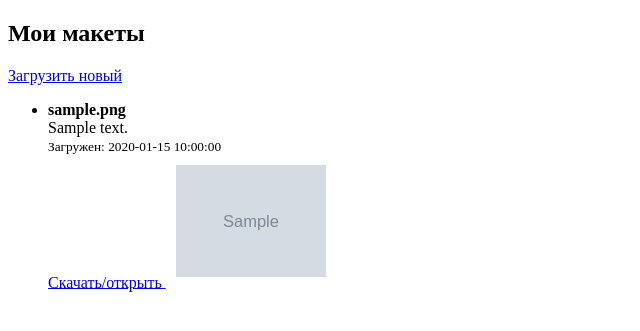
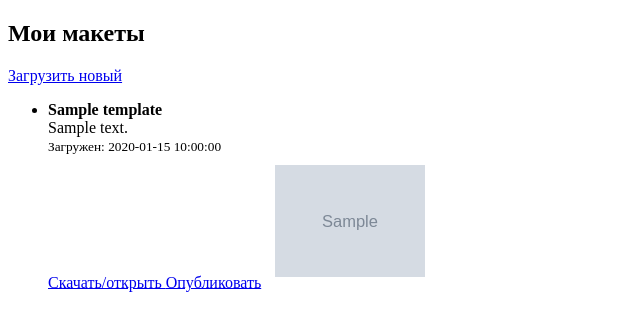
Before and after one commit to hardPrecision/ExpoShare, a Flask app: page /dashboard in a window 1280 px wide. Shown: the part 26-357 px from the top of the page, without its empty margins (0-640 px from the left). Run offline with Flask 3, Linux system fonts and the light colour scheme; a user stored in the database is signed in; tables that the repository leaves empty hold one stand-in row (values such as "Sample post"); grey boxes marked "Sample" are stand-in pictures.

Commit message:
Add publish and delete

```diff
--- a/app/forms.py
+++ b/app/forms.py
@@ -18,5 +18,6 @@ class RegistrationForm(FlaskForm):
 
 class UploadForm(FlaskForm):
     file = FileField('File', validators=[DataRequired()])
+    name = StringField('Name', validators=[DataRequired()])
     description = TextAreaField('Description')
     submit = SubmitField('Upload')
--- a/app/models.py
+++ b/app/models.py
@@ -29,6 +29,7 @@ def load_user(user_id):
 
 class Template(db.Model):
     id = db.Column(db.Integer, primary_key=True)
+    name = db.Column(db.String(128), nullable=False)
     filename = db.Column(db.String(256), nullable=False)
     description = db.Column(db.Text)
     is_public = db.Column(db.Boolean, default=False)
--- a/app/routes.py
+++ b/app/routes.py
@@ -58,6 +58,7 @@ def upload():
         f.save(file_path)
 
         template = Template(
+            name=form.name.data,
             filename=filename,
             description=form.description.data,
             user_id=current_user.id
@@ -66,3 +67,29 @@ def upload():
         db.session.commit()
         return redirect(url_for('main.dashboard'))
     return render_template('upload.html', form=form)
+
+
+@bp.route('/delete/<int:template_id>', methods=['GET'])
+@login_required
+def delete_template(template_id):
+    template = Template.query.get_or_404(template_id)
+    if template.user_id != current_user.id:
+        flash('You are not allowed to delete this template.')
+        return redirect(url_for('main.dashboard'))
+    db.session.delete(template)
+    db.session.commit()
+    flash('Template deleted successfully.')
+    return redirect(url_for('main.dashboard'))
+
+
+@bp.route('/publish/<int:template_id>', methods=['GET'])
+@login_required
+def publish_template(template_id):
+    template = Template.query.get_or_404(template_id)
+    if template.user_id != current_user.id:
+        flash('You are not allowed to publish this template.')
+        return redirect(url_for('main.dashboard'))
+    template.is_public = True
+    db.session.commit()
+    flash('Template published successfully.')
+    return redirect(url_for('main.dashboard'))
--- a/app/templates/dashboard.html
+++ b/app/templates/dashboard.html
@@ -6,14 +6,15 @@
 <ul>
     {% for template in templates %}
         <li>
-            <strong>{{ template.filename }}</strong><br>
+            <strong>{{ template.name }}</strong><br>
             {{ template.description|default("Без описания") }}<br>
             <small>Загружен: {{ template.upload_date }}</small><br>
             <a href="{{ url_for('static', filename='uploads/' + template.filename) }}" target="_blank">
                 Скачать/открыть
             </a>
+            <a href="{{ url_for('main.publish_template', template_id=template.id) }}">Опубликовать</a>
             {% if template.filename.lower().endswith(('.png', '.jpg', '.jpeg')) %}
-                <img src="{{ url_for('static', filename='uploads/' + template.filename) }}"
+                <img src="{{ url_for('static', filename='uploads/' + template.filename) }}" alt="maket image"
                      style="max-width: 150px; margin: 10px;">
             {% endif %}
         </li>
--- a/app/templates/upload.html
+++ b/app/templates/upload.html
@@ -9,6 +9,10 @@
         {{ form.file() }}
     </div>
     <div>
+        {{ form.name.label }}<br>
+        {{ form.name() }}
+    </div>
+    <div>
         {{ form.description.label }}<br>
         {{ form.description(cols=40, rows=4) }}
     </div>
```
